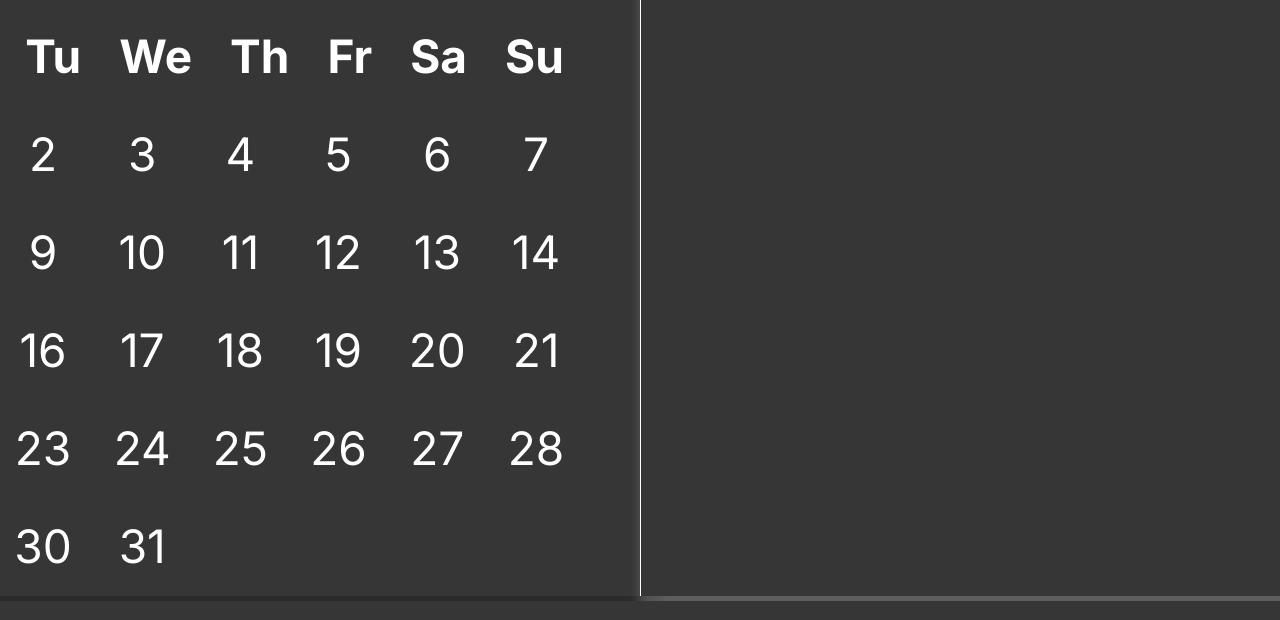
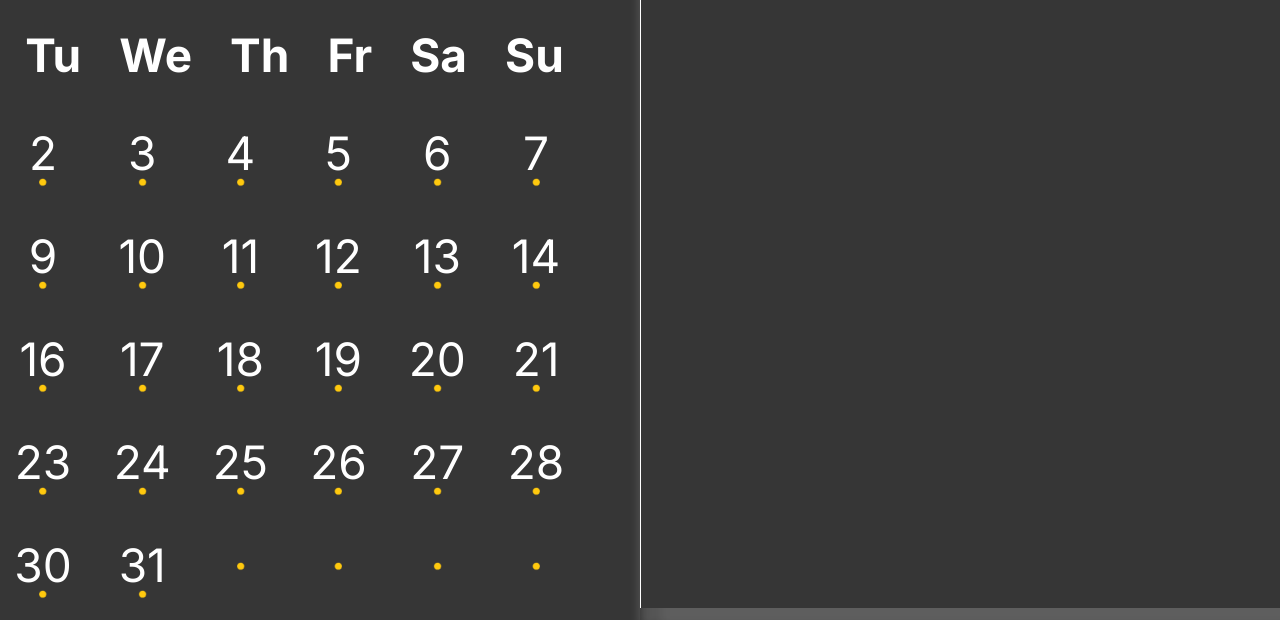
Before and after one commit to teoto4/calendar, a plain HTML site: page index.html in a window 1280 px wide. Shown: the part 199-819 px from the top of the page. Drawn offline with Linux system fonts and the light colour scheme.

Commit message:
chore(style.css) - Add event marker

```diff
--- a/style.css
+++ b/style.css
@@ -78,6 +78,14 @@ body{
                 &:hover{
                     box-shadow: 0px 0px 0px 1px rgb(255, 255, 255);
                 }
+                &::after{
+                    height: 5px;
+                    display: flex;
+                    justify-content: center;
+                    align-items: center;
+                    content: url(./img/icon/yellow_circle.png);
+                    transform: scale(.2)
+                }
             }
         }
     }
```
Also changed, not shown: final_JS.txt (added), img/icon/blue_cirle.png (added), img/icon/red_circle.png (added), img/icon/yellow_circle.png (added).
